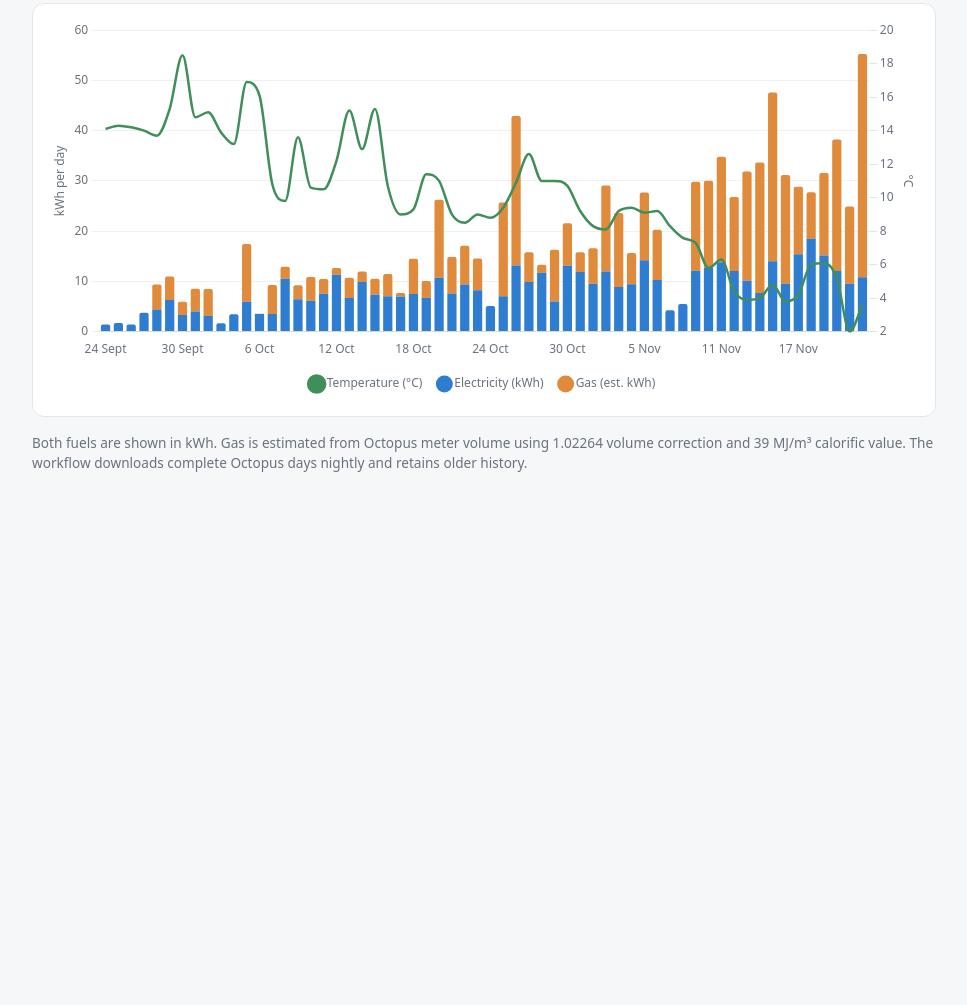
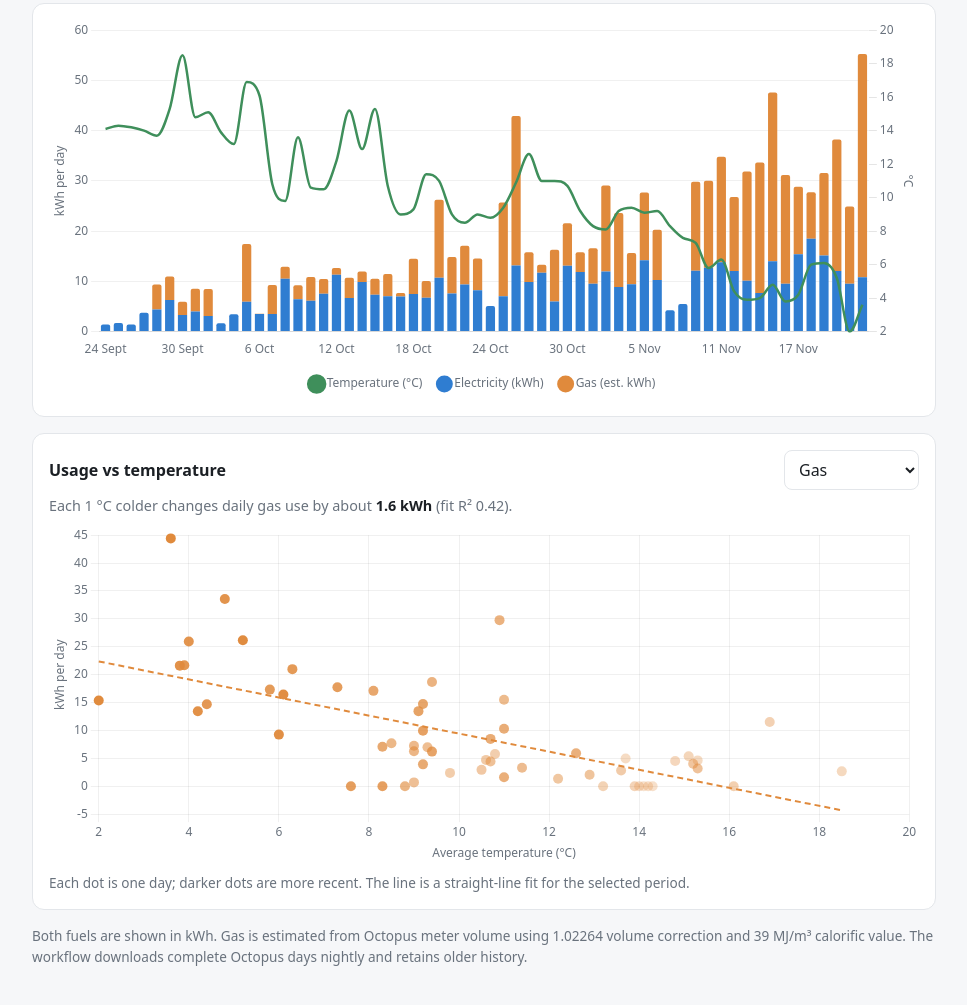
Before and after one commit to timmaulin/home-stats, a plain HTML site: page docs/usage.html in a window 1280 px wide. Shown: the part 281-1286 px from the top of the page, without its empty margins (156-1123 px from the left). Before the commit the page ends 800 px from the top, so only its background shows below. Drawn offline with nearby package versions, Linux system fonts and the light colour scheme.

Commit message:
Enhance usage.html with new charts and insights
Add panel for usage vs temperature with charts

```diff
--- a/docs/usage.html
+++ b/docs/usage.html
@@ -34,7 +34,12 @@
  .chart-wrap{position:relative;width:100%;height:380px}
  .note{font-size:.85rem;line-height:1.5}
  .status{padding:20px;background:var(--card);border:1px solid var(--border);border-radius:12px}
- @media(max-width:480px){.chart-wrap{height:340px}.panel{padding:10px}}
+ .panel-head{display:flex;justify-content:space-between;align-items:center;gap:10px;flex-wrap:wrap;margin-bottom:6px}
+ .panel-head h2{font-size:1rem;margin:0}
+ .insight{margin:2px 0 10px;font-size:.9rem;color:var(--muted)}
+ .insight b{color:var(--text)}
+ .scatter-wrap{position:relative;width:100%;height:340px}
+ @media(max-width:480px){.chart-wrap,.scatter-wrap{height:340px}.panel{padding:10px}}
 </style></head><body>
 <nav><a href="index.html">← Solar forecast</a></nav>
 <header>
@@ -62,6 +67,19 @@
   <div class="card" style="--accent:var(--temp)"><span class="label">Average temperature</span><strong class="big" id="temperature-average">—</strong><span class="delta" id="temperature-delta"></span></div>
 </div>
 <div class="panel"><div class="chart-wrap"><canvas id="usage-chart" aria-label="Daily usage and temperature chart"></canvas></div></div>
+<div class="panel">
+  <div class="panel-head">
+    <h2>Usage vs temperature</h2>
+    <select id="fuel" aria-label="Fuel">
+      <option value="gas" selected>Gas</option>
+      <option value="electricity">Electricity</option>
+      <option value="total">Total energy</option>
+    </select>
+  </div>
+  <p class="insight" id="insight"></p>
+  <div class="scatter-wrap"><canvas id="scatter-chart" aria-label="Daily usage against average temperature"></canvas></div>
+  <p class="note" style="margin:8px 0 0">Each dot is one day; darker dots are more recent. The line is a straight-line fit for the selected period.</p>
+</div>
 <p class="note" id="data-note">Both fuels are shown in kWh. Gas is estimated from Octopus meter volume using the standard UK conversion formula.</p>
 <div id="status" hidden class="status"></div>
 <script>
@@ -110,6 +128,7 @@ function render(){
     return {e, g, t: temps.length ? temps.reduce((a, b) => a + b, 0) / temps.length : null};
   };
   const cur = totals(rows), old = totals(prev);
+  renderScatter(rows);
 
   $('electricity-total').textContent = fmt(cur.e) + ' kWh';
   $('gas-total').textContent = fmt(cur.g) + ' kWh';
@@ -180,8 +199,70 @@ function render(){
   });
 }
 
+let scChart;
+const withAlpha = (hex, a) => {
+  const h = hex.replace('#', '');
+  const n = parseInt(h.length === 3 ? h.split('').map(c => c + c).join('') : h, 16);
+  return `rgba(${n >> 16 & 255},${n >> 8 & 255},${n & 255},${a})`;
+};
+
+function renderScatter(rows){
+  const fuel = $('fuel').value;
+  const val = r => fuel === 'gas' ? gasKwh(r)
+    : fuel === 'electricity' ? r.electricity_kwh
+    : (r.electricity_kwh != null || gasKwh(r) != null ? (r.electricity_kwh ?? 0) + (gasKwh(r) ?? 0) : null);
+  const pts = rows.map(r => ({x: r.temperature_c, y: val(r), date: r.date}))
+    .filter(p => p.x != null && p.y != null);
+  const colour = fuel === 'gas' ? css('--gas') : fuel === 'electricity' ? css('--elec') : css('--text');
+
+  // Least-squares line
+  const n = pts.length;
+  let line = [], insight = 'Not enough data.';
+  if(n > 2){
+    const mx = pts.reduce((t, p) => t + p.x, 0) / n, my = pts.reduce((t, p) => t + p.y, 0) / n;
+    const sxx = pts.reduce((t, p) => t + (p.x - mx) ** 2, 0);
+    const sxy = pts.reduce((t, p) => t + (p.x - mx) * (p.y - my), 0);
+    const syy = pts.reduce((t, p) => t + (p.y - my) ** 2, 0);
+    const slope = sxy / sxx, icpt = my - slope * mx, r2 = syy ? sxy * sxy / (sxx * syy) : 0;
+    const xs = pts.map(p => p.x), x0 = Math.min(...xs), x1 = Math.max(...xs);
+    line = [{x: x0, y: slope * x0 + icpt}, {x: x1, y: slope * x1 + icpt}];
+    const name = fuel === 'total' ? 'total energy' : fuel;
+    insight = `Each 1 °C ${slope < 0 ? 'colder' : 'warmer'} changes daily ${name} use by about <b>${fmt(Math.abs(slope))} kWh</b> ` +
+      `(fit R² ${r2.toFixed(2)}). `;
+  }
+  $('insight').innerHTML = insight;
+
+  Chart.defaults.color = css('--muted');
+  if(scChart) scChart.destroy();
+  scChart = new Chart($('scatter-chart'), {
+    type: 'scatter',
+    data: {datasets: [
+      {label: 'Days', data: pts, pointRadius: 5, pointHoverRadius: 7,
+       backgroundColor: pts.map((_, i) => withAlpha(colour, 0.25 + 0.75 * (i / Math.max(1, n - 1)))),
+       borderColor: 'transparent'},
+      {type: 'line', label: 'Trend', data: line, borderColor: colour, borderWidth: 2, borderDash: [6, 4], pointRadius: 0, order: 0}
+    ]},
+    options: {
+      responsive: true, maintainAspectRatio: false,
+      plugins: {
+        legend: {display: false},
+        tooltip: {padding: 10, cornerRadius: 8, filter: i => i.datasetIndex === 0,
+          callbacks: {
+            title: items => shortDate(items[0].raw.date),
+            label: c => ` ${fmt(c.raw.y)} kWh at ${fmt(c.raw.x)} °C`
+          }}
+      },
+      scales: {
+        x: {title: {display: true, text: 'Average temperature (°C)'}, grid: {color: css('--grid')}, border: {display: false}},
+        y: {beginAtZero: true, title: {display: true, text: 'kWh per day'}, grid: {color: css('--grid')}, border: {display: false}}
+      }
+    }
+  });
+}
+
+// Loads your live usage-data.json if available, otherwise the embedded copy above.
 fetch('usage-data.json')
-  .then(r => { if(!r.ok) throw new Error('Usage data is not available yet.'); return r.json(); })
+  .then(r => r.ok ? r.json() : EMBEDDED).catch(() => EMBEDDED)
   .then(loaded => {
     data = loaded;
     $('updated').textContent = 'Updated ' + data.updated;
@@ -195,6 +276,7 @@ fetch('usage-data.json')
     }
     $('range').addEventListener('change', render);
     $('mode').addEventListener('change', render);
+    $('fuel').addEventListener('change', render);
     window.matchMedia('(prefers-color-scheme: dark)').addEventListener('change', render);
     render();
   })
```
